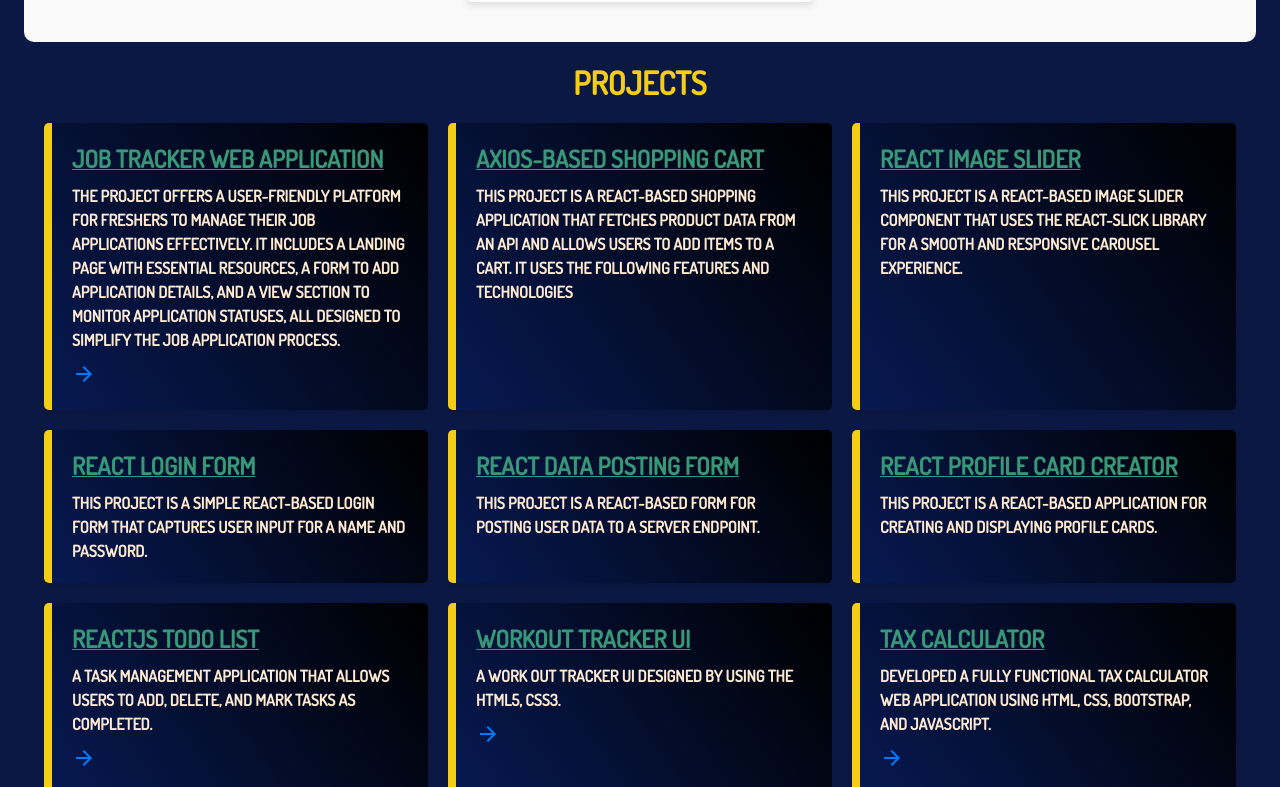
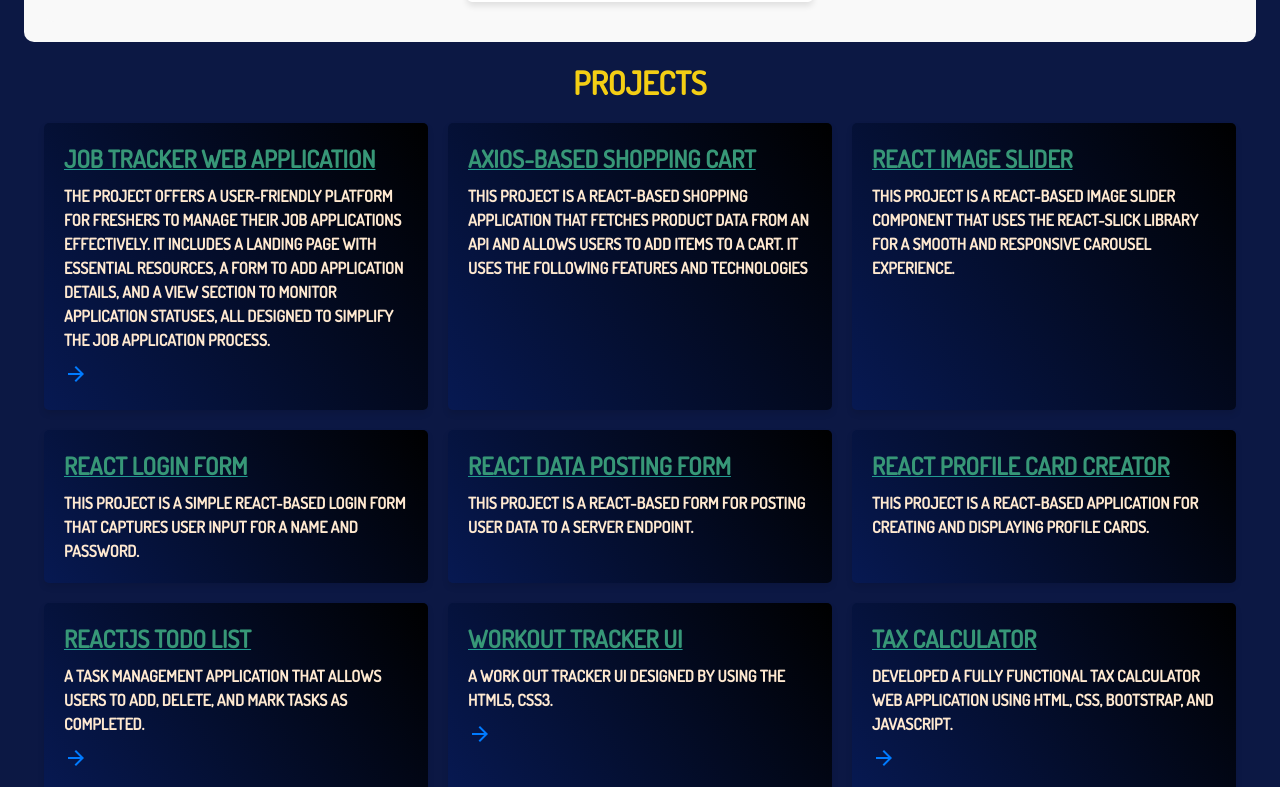
Before and after one commit to Purushotham-kuntumalla/Portfolio-React, a React (Create React App) app: page / in a window 1280 px wide. Shown: the part 1269-2056 px from the top of the page. Built offline with nearby package versions, Linux system fonts and the light colour scheme.

Commit message:
files changed

```diff
--- a/src/Navbar/Projects/Project.css
+++ b/src/Navbar/Projects/Project.css
@@ -26,7 +26,6 @@
 .project-card {
   background: linear-gradient(55deg, #071952, #000000);
   padding: 20px;
-  border-left: 8px solid #F4CE14;
   border-radius: 5px;
   box-shadow: 0 4px 6px rgba(0, 0, 0, 0.1);
   transition: transform 0.3s ease-in-out, box-shadow 0.3s ease-in-out;
@@ -35,7 +34,7 @@
 
 .project-card:hover {
   transform: translateY(-5px);
- cursor: pointer;
+  cursor: pointer;
 
 
 }
```
